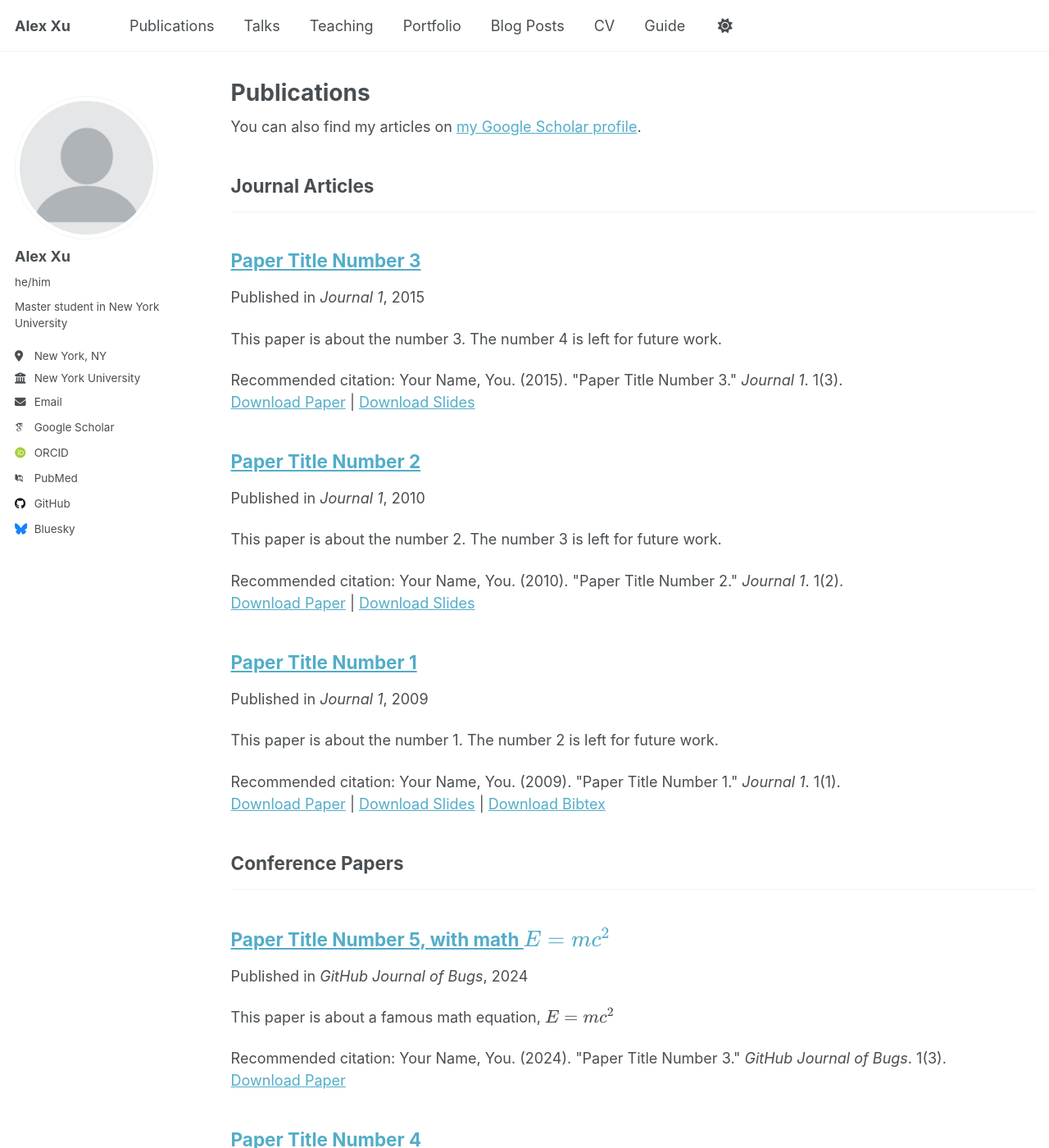
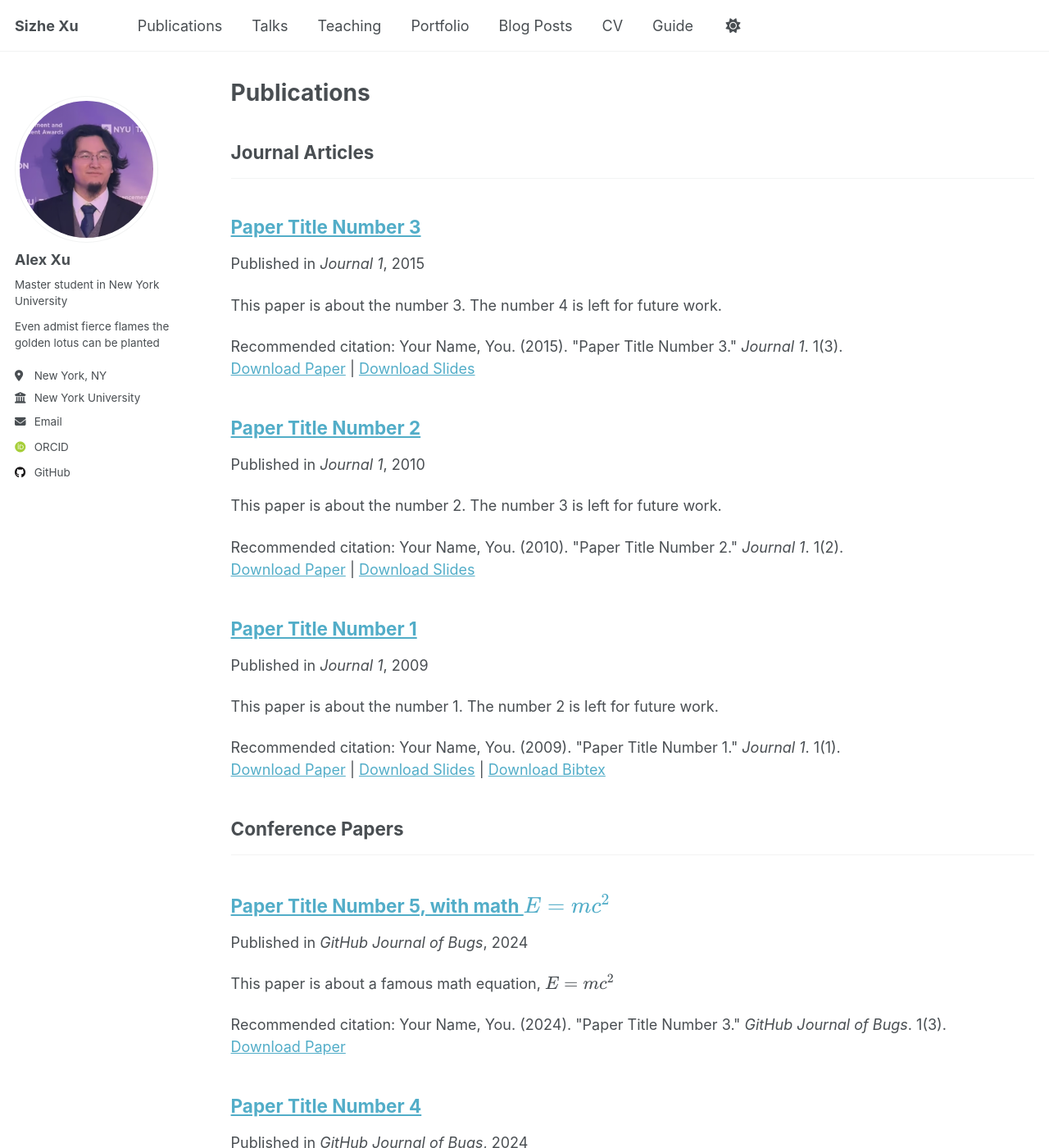
Before and after one commit to MazelTovy/alexxu.github.io, a Jekyll site: the page built from _pages/publications.html, in a window 1280 px wide and 1400 px high. Shown: the whole window at 82% size. Built offline with Jekyll 4.4.1, drawn with Linux system fonts in a browser that asks for light colours; some web fonts are replaced; a script that is not in the unit is left out; some of the changed text lies outside the part shown.

Commit message:
add photo

```diff
--- a/_config.yml
+++ b/_config.yml
@@ -9,9 +9,9 @@
 # Basic Site Settings
 locale                   : "en-US"
 site_theme               : "default" # Currently available options are "default", "air"
-title                    : "Alex Xu"
+title                    : "Sizhe Xu"
 title_separator          : "-"
-name                     : &name "Alex Xu"
+name                     : &name "Sizhe (Alex) Xu"
 description              : &description "Master student in New York University"   # Update this with a general description of your site, this is the default if not overridden by a page
 url                      : https://mazeltovy.github.io # The base hostname & protocol for your site e.g. "https://[your GitHub username].github.io",
                                                            # or if you already have some other page hosted on Github then use "https://[your GitHub username].github.io/[Your Repo Name]"
@@ -25,8 +25,8 @@ author:
   # Biographic information
   avatar           : "profile.png"
   name             : "Alex Xu"
-  pronouns         : "he/him"
   bio              : "Master student in New York University"
+  motto            : "Even admist fierce flames the golden lotus can be planted"
   location         : "New York, NY"
   employer         : "New York University"
   uri              : # URL
@@ -35,12 +35,12 @@ author:
   # Academic websites
   academia         : # URL
   arxiv            : # URL - Update with the correct link to your profile
-  googlescholar    : "https://scholar.google.com/citations?user=PS_CX0AAAAAJ"
+  googlescholar    : # URL
   inspire-hep      : # URL
   impactstory      : # URL
-  orcid            : "http://orcid.org/yourorcidurl"
+  orcid            : "https://orcid.org/my-orcid?orcid=0009-0004-1988-4798"
   semantic         : # URL
-  pubmed           : "https://www.ncbi.nlm.nih.gov/pubmed/?term=john+snow"
+  pubmed           :
   researchgate     : # URL
   scopus           : # URL
 
@@ -48,13 +48,13 @@ author:
   bitbucket        : # Username - Update with your username on the site
   codepen          : # Username
   dribbble         : # Username
-  github           : "academicpages"
+  github           : "MazelTovy"
   kaggle           : # Username
   stackoverflow    : # User number or user number and name (i.e., use "1" or "1/jeff-atwood")
 
   # Social media
   artstation       : # Username
-  bluesky          : "bsky.app" # Replace this with you Bluesky username
+  bluesky          : # Username
   facebook         : # Username
   flickr           : # Username
   foursquare       : # Username
--- a/_includes/author-profile.html
+++ b/_includes/author-profile.html
@@ -16,8 +16,8 @@
 
   <div class="author__content">
     <h3 class="author__name">{{ author.name }}</h3>
-    {% if author.pronouns %}<p class="author__pronouns">{{ author.pronouns }}</p>{% endif %}
     {% if author.bio %}<p class="author__bio">{{ author.bio }}</p>{% endif %}
+    {% if author.motto %}<p class="author__motto">{{ author.motto }}</p>{% endif %}
   </div>
 
   <div class="author__urls-wrapper">
--- a/_sass/layout/_sidebar.scss
+++ b/_sass/layout/_sidebar.scss
@@ -139,7 +139,7 @@
   }
 }
 
-.author__pronouns {
+.author__bio {
   margin: 0;
 
   @include breakpoint($large) {
@@ -148,7 +148,7 @@
   }
 }
 
-.author__bio {
+.author__motto {
   margin: 0;
 
   @include breakpoint($large) {
```
Also changed, not shown: images/profile-1.png (added), images/profile.png.
